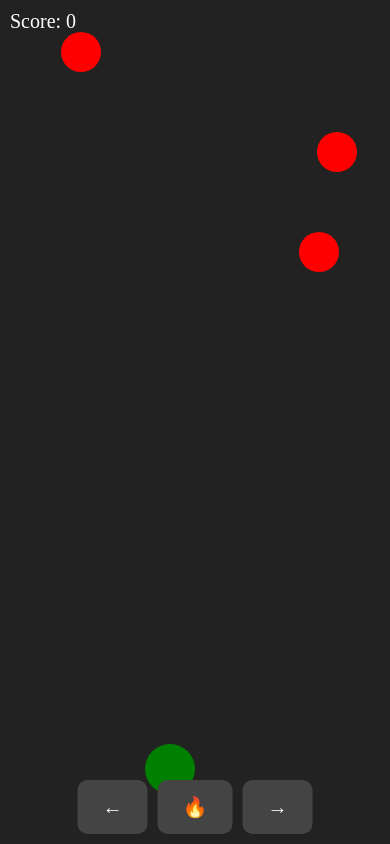
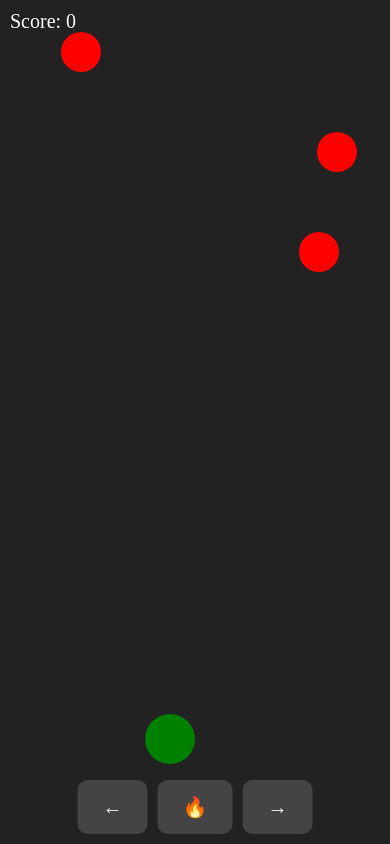
Before and after one commit to antimayadav24/Zombee-Mob-Game, a plain HTML site: page index.html in a window 390 px wide. Drawn offline with Linux system fonts and the light colour scheme.

Commit message:
Update style.css

```diff
--- a/style.css
+++ b/style.css
@@ -6,7 +6,7 @@ body {
 
 #player {
   position: absolute;
-  bottom: 40px;
+  bottom: 50px;
   left: 50%;
   width: 50px;
   height: 50px;
@@ -18,7 +18,7 @@ body {
 
 @media (max-width: 768px) {
   #player {
-    bottom: 50px;
+    bottom: 80px;
   }
 }
 
```
